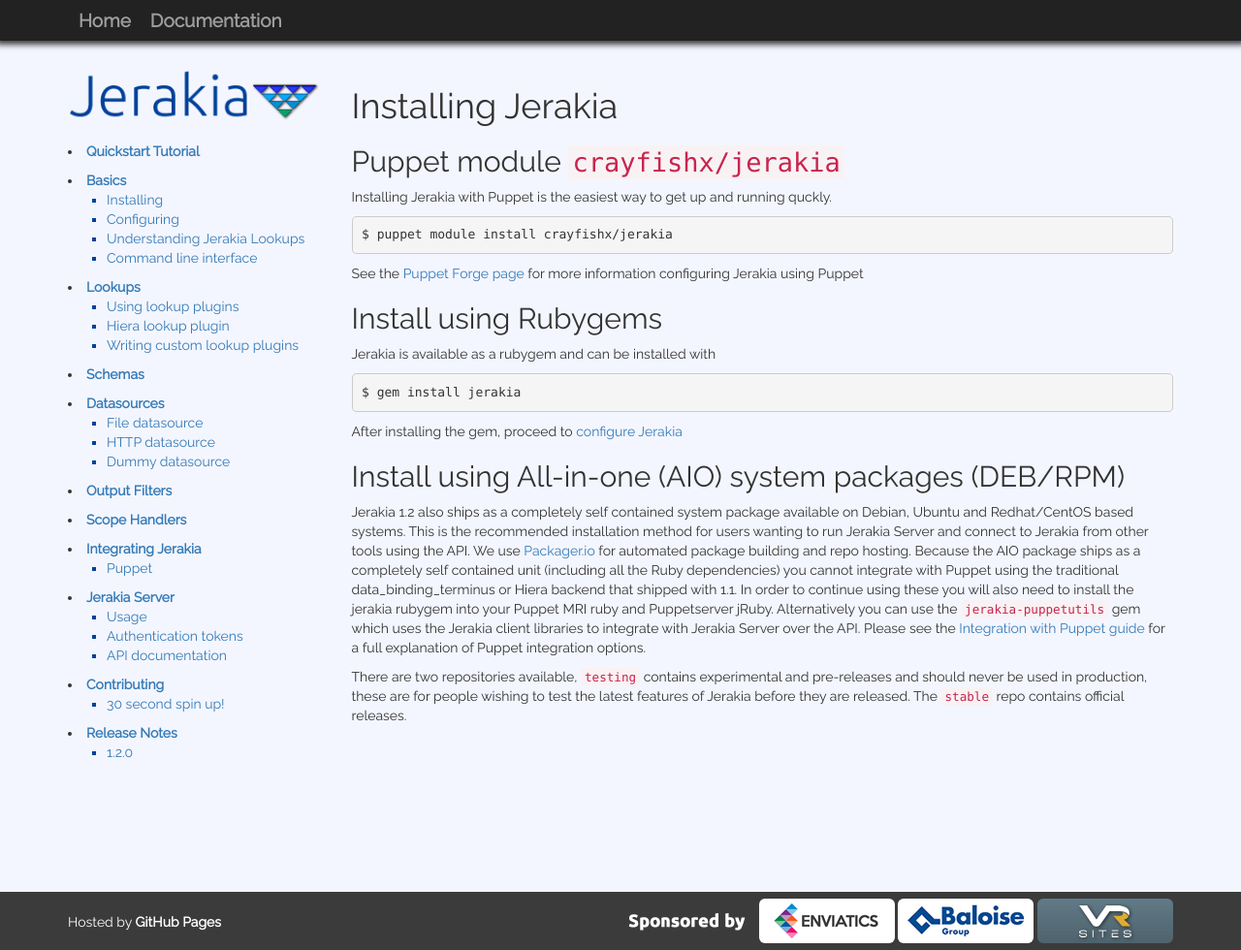
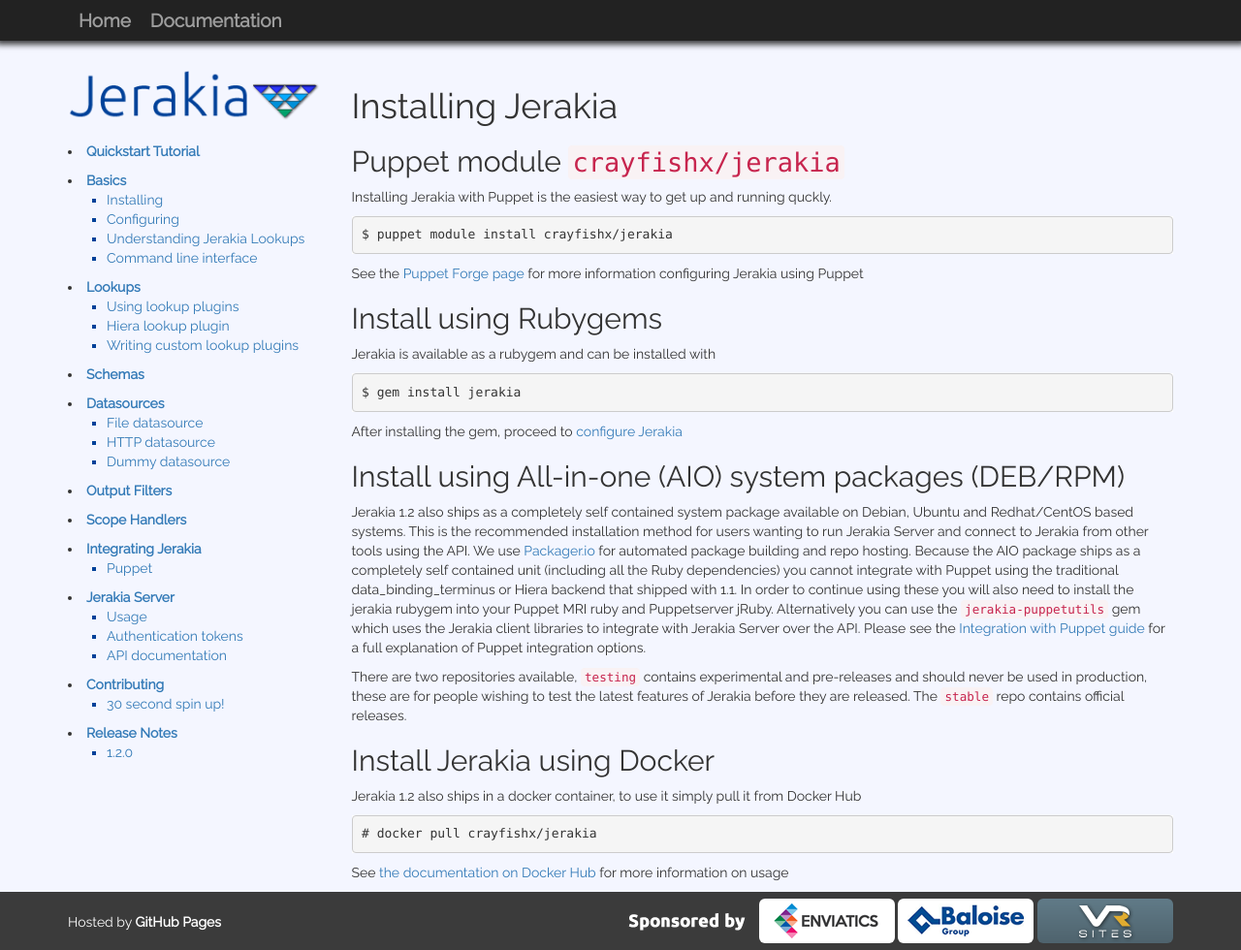
Before and after one commit to jerakia/jerakia, a Jekyll site: the page built from basics/install/index.md, in a window 1280 px wide and 980 px high. Shown: the whole window at 97% size. Built offline with Jekyll 4.4.1, drawn with Linux system fonts in a browser that asks for light colours; nearby versions of some CDN libraries; our own code applies the rules of GitHub Pages for plain Markdown files.

Commit message:
added docker

```diff
--- a/basics/install/index.md
+++ b/basics/install/index.md
@@ -30,3 +30,14 @@ After installing the gem, proceed to [configure Jerakia](/basics/configure)
 Jerakia 1.2 also ships as a completely self contained system package available on Debian, Ubuntu and Redhat/CentOS based systems.  This is the recommended installation method for users wanting to run Jerakia Server and connect to Jerakia from other tools using the API.  We use [Packager.io](https://packager.io/gh/crayfishx/jerakia) for automated package building and repo hosting.  Because the AIO package ships as a completely self contained unit (including all the Ruby dependencies) you cannot integrate with Puppet using the traditional data_binding_terminus or Hiera backend that shipped with 1.1.  In order to continue using these you will also need to install the jerakia rubygem into your Puppet MRI ruby and Puppetserver jRuby.  Alternatively you can use the `jerakia-puppetutils` gem which uses the Jerakia client libraries to integrate with Jerakia Server over the API.  Please see the [Integration with Puppet guide](/integration/puppet) for a full explanation of Puppet integration options.
 
 There are two repositories available,  `testing` contains experimental and pre-releases and should never be used in production, these are for people wishing to test the latest features of Jerakia before they are released.  The `stable` repo contains official releases.
+
+
+## Install Jerakia using Docker
+
+Jerakia 1.2 also ships in a docker container, to use it simply pull it from Docker Hub
+
+{% highlight none %}
+# docker pull crayfishx/jerakia
+{% endhighlight %}
+
+See [the documentation on Docker Hub](https://hub.docker.com/r/crayfishx/jerakia/) for more information on usage
```
